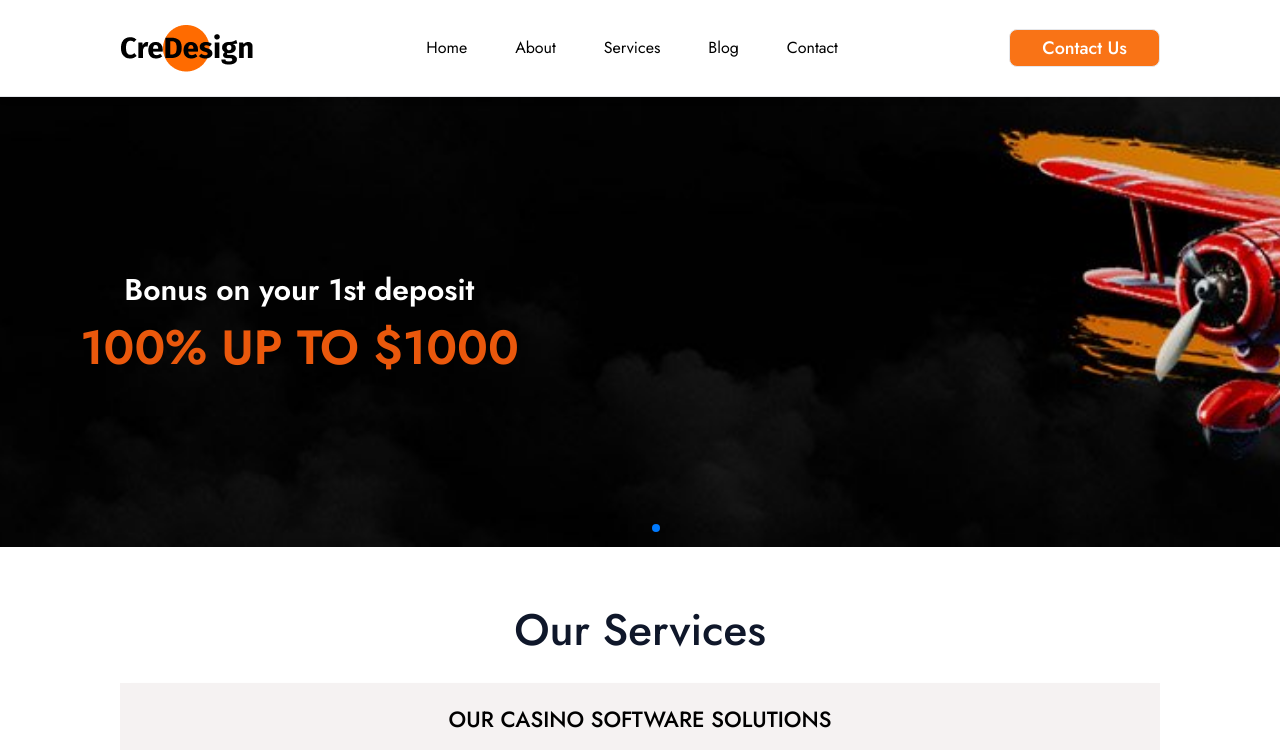
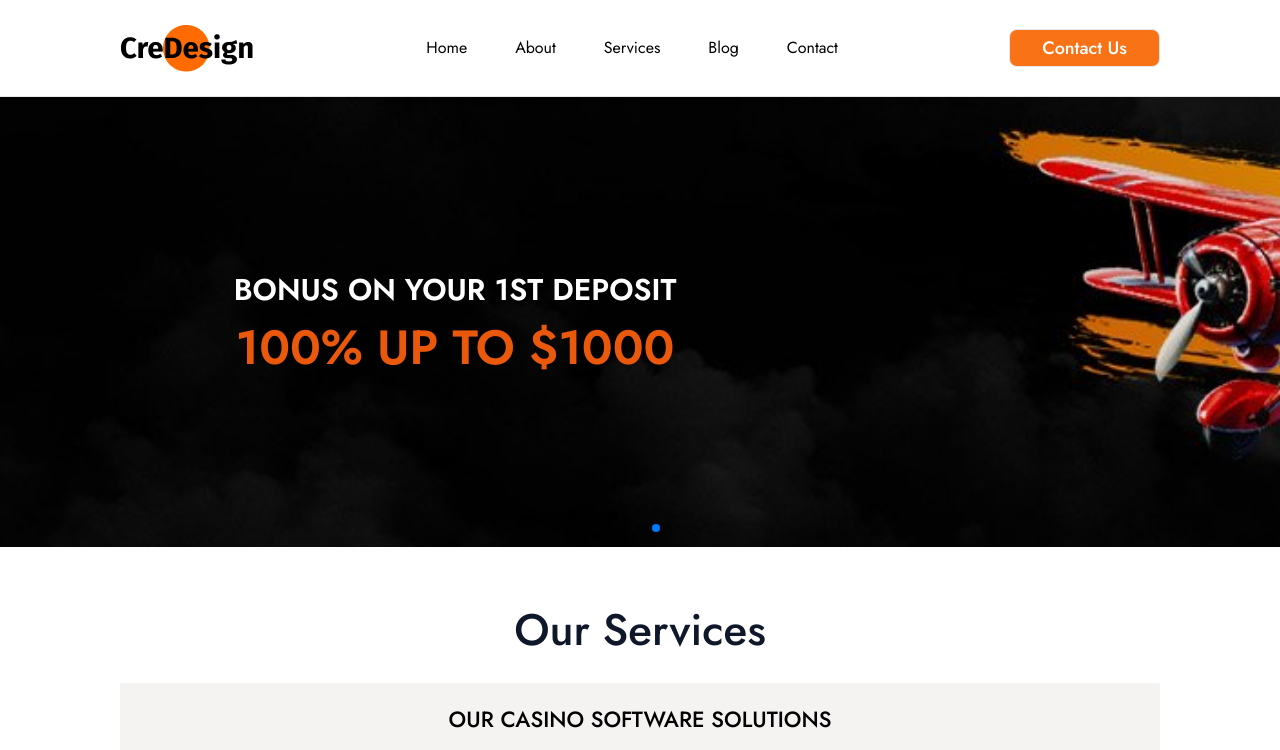
Before and after one commit to JewelHFahim/CreDesign, a React (Vite) app: page / in a window 1280 px wide. Shown: the top 750 px of the page. Built offline with nearby package versions, Linux system fonts and the light colour scheme.

Commit message:
slider updated

```diff
--- a/src/components/slider/MainSlider.jsx
+++ b/src/components/slider/MainSlider.jsx
@@ -49,11 +49,19 @@ const MainSlider = () => {
       >
         {images.map((item, i) => (
           <SwiperSlide key={i}>
-            <div className="w-full lg:h-[450px] flex justify-start items-center bg-opacity-30 px-20" style={{backgroundImage: `url(${item.img})`, backgroundPosition: "center", backgroundSize: "cover"}}>
-              <div className="flex flex-col gap-4">
-                <p className="text-3xl font-semibold text-white">{item.title}</p>
-                <h1 className="text-5xl font-semibold text-orange-600 max-w-[750px]">{item.des}</h1>
+            <div
+              className="w-full h-[250px] lg:h-[450px] flex justify-start items-center lg:bg-opacity-30 lg:px-20 lg:bg-cover bg-right lg:bg-center relative "
+              style={{ backgroundImage: `url(${item.img})` }}
+            >
+              <div className="flex flex-col gap-2 lg:gap-4 w-full z-10 mx-4 lg:mx-0 uppercase">
+                <p className="text-lg lg:text-3xl font-semibold text-white lg:max-w-[750px]">
+                  {item.title}
+                </p>
+                <h1 className="text-xl lg:text-5xl font-semibold text-orange-600 w-full lg:max-w-[750px]">
+                  {item.des}
+                </h1>
               </div>
+              <div className="w-full h-full bg-black absolute bg-opacity-[50%] lg:bg-opacity-[0%] z-0"></div>
             </div>
           </SwiperSlide>
         ))}
```
Also changed, not shown: 1 other file (tests, documents, lock files or other folders).
